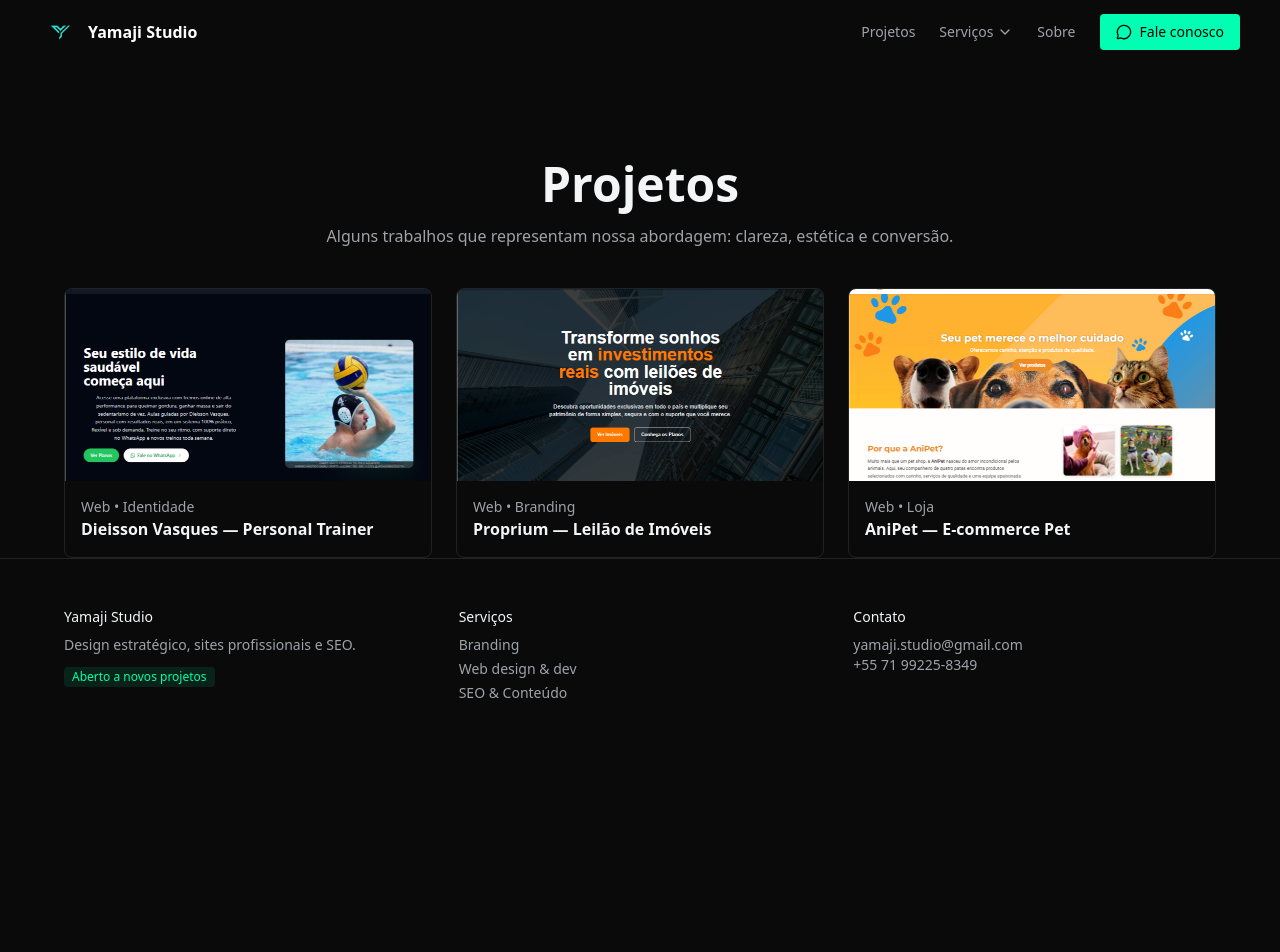
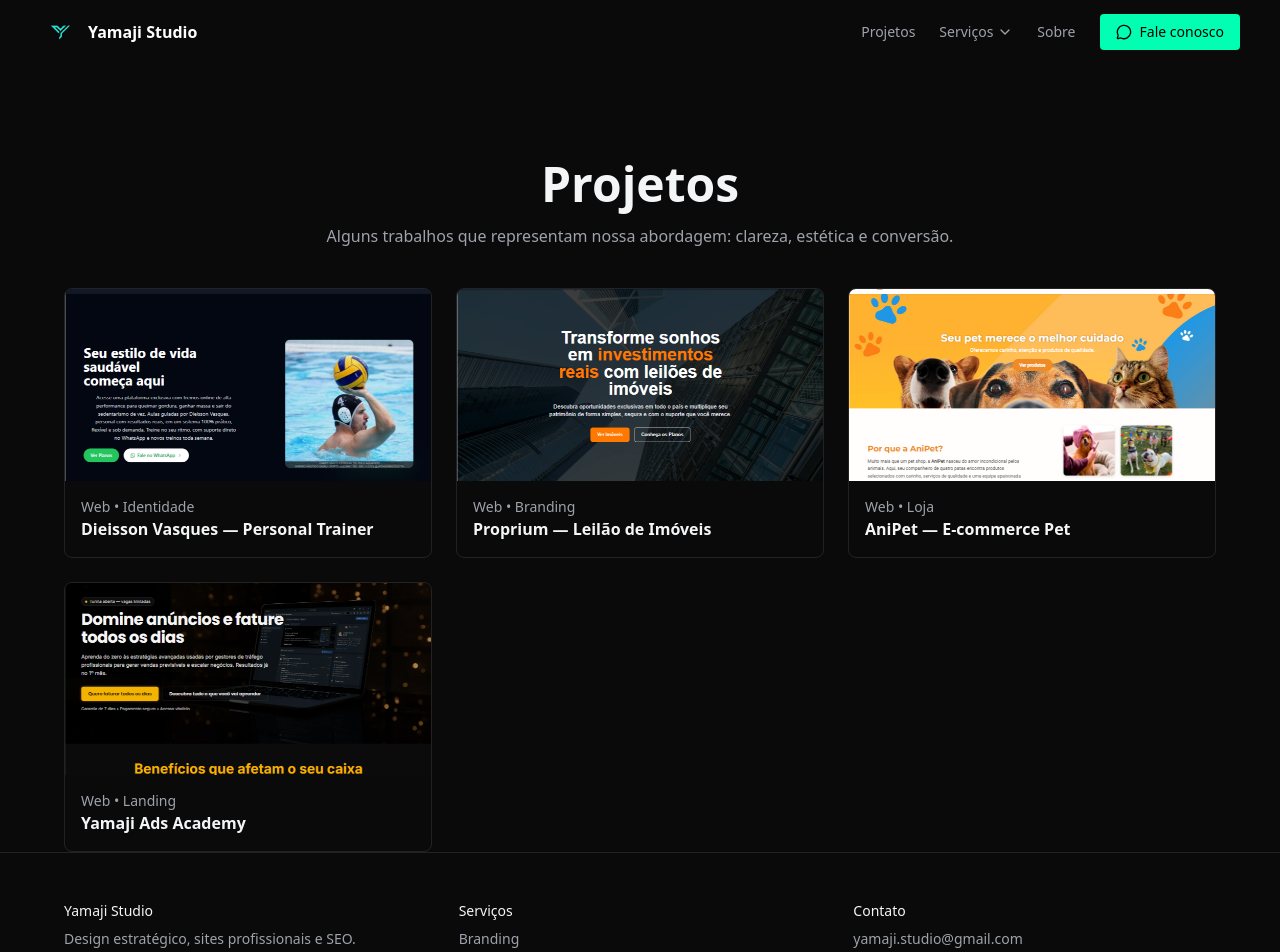
Before and after one commit to cauayoshito/yamaji, a Next.js app: page /work in a window 1280 px wide. Shown: the top 952 px of the page. Before the commit the page ends 800 px from the top, so only its background shows below. Built offline with nearby package versions, Linux system fonts and the light colour scheme.

Commit message:
feat(work): add Yamaji Ads Academy case

```diff
--- a/app/work/page.tsx
+++ b/app/work/page.tsx
@@ -21,6 +21,12 @@ const projects = [
     url: "https://anipet2.vercel.app",
     image: "/images/anipet.jpg",
     tag: "Web • Loja",
+  },
+  {
+    title: "Yamaji Ads Academy",
+    url: "https://yamajiads.vercel.app",
+    image: "/images/ads.jpg",
+    tag: "Web • Landing",
   },
 ];
 
```
Also changed, not shown: public/images/ads.jpg (added).
